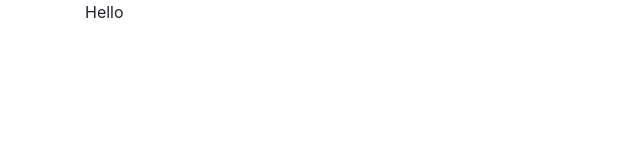
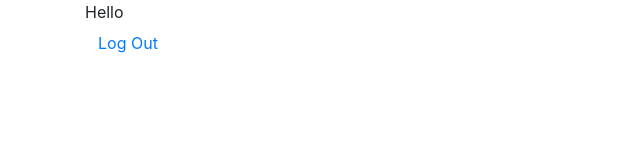
Before and after one commit to Jeffreywye/SteamWishlistAppFrontend, a React (Create React App) app: page /wishlist in a window 1280 px wide. Shown: the top 160 px of the page, without its empty margins (0-640 px from the left). Built offline with nearby package versions, Linux system fonts and the light colour scheme.

Commit message:
having issues with private routes wrapper and my authorization/verify method

```diff
--- a/src/components/App.js
+++ b/src/components/App.js
@@ -2,18 +2,22 @@ import React from "react"
 import Signup from "./Signup"
 import Login from "./Login"
 import Wishlist from "./Wishlist"
+import PrivateRoute from "./PrivateRoute"
 
 import { AuthProvider } from "../contexts/AuthContext";
 import { BrowserRouter as Router, Switch, Route} from 'react-router-dom'
 
 function App() {
+
   return (
     <Router>
       <AuthProvider>
-        <Route exact path="/" component={Login} />
-        <Route path="/signup" component={Signup}/>
-        <Route path="/login" component={Login}/>
-        <Route path="/wishlist" component={Wishlist}/>
+        <Switch>
+          <Route exact path="/" component={Login} />
+          <Route path="/signup" component={Signup}/>
+          <Route path="/login" component={Login}/>
+          <PrivateRoute path="/wishlist" component={Wishlist}/>
+        </Switch>
       </AuthProvider>
     </Router>
   )
--- a/src/components/Login.js
+++ b/src/components/Login.js
@@ -18,7 +18,7 @@ const Login = (props) => {
         try{
             setError("")
             setLoading(true)
-
+            console.log("b4 login")
             let resp_json = await login(emailRef.current.value, passwordRef.current.value)
             if (resp_json["type"] === 'error'){
                 setError(resp_json['msg'])
--- /dev/null
+++ b/src/components/PrivateRoute.js
@@ -0,0 +1,31 @@
+import React, {useState , useEffect} from 'react'
+import {Route, Redirect } from 'react-router-dom'
+import {useAuth} from '../contexts/AuthContext'
+
+const PrivateRoute = ({component: Component,  ...rest }) => {
+    // const [_access, setAccess] = useState(false)
+    const {verify} = useAuth()
+
+    // const provideAccess = async () =>{
+    //     let access = await verify()
+    //     console.log(access)
+    //     setAccess(access)
+    // }
+
+    // useEffect (() =>{
+    //     await provideAccess()
+    // }, [])
+
+    return (
+        <Route
+            {...rest}
+            render={props => {
+                return verify() ? <Component {...props} /> : <Redirect to="/login"/>
+            }}
+        >
+
+        </Route>
+    )
+}
+
+export default PrivateRoute
--- a/src/components/Wishlist.js
+++ b/src/components/Wishlist.js
@@ -1,15 +1,39 @@
 import React, {useState, useEffect} from "react"
-import { Container } from "react-bootstrap";
+import { Container, Button } from "react-bootstrap"
 import {useAuth} from '../contexts/AuthContext'
 
 const Wishlist = (props) => {
-    const {_id, _token, logout} = useAuth()
+    const [error, setError] = useState('')
+    const [verified, setVerified] = useState(false)
+    const {_id, _token, logout, verify} = useAuth()
+
+
+    function handleLogout() {
+        setError('')
+        try{
+            logout()
+        }
+        catch {
+            setError('Failed to log out')
+        }
+    }
+
+    // const provideAccess = async () =>{
+    //     let resp_json = await verify()
+    // }
+
+    // useEffect (() =>{
+    //     provideAccess()
+    // }, [])
 
     return (
         <Container>
             Hello
             <div>{_id}</div>
             <div>{_token}</div>
+            <Button variant="link" onClick={handleLogout}>
+                Log Out
+            </Button>
         </Container>
     )
 }
--- a/src/contexts/AuthContext.js
+++ b/src/contexts/AuthContext.js
@@ -1,4 +1,5 @@
 import React, { useContext, useEffect, useState } from 'react'
+import { useHistory } from "react-router-dom"
 
 const AuthContext = React.createContext()
 
@@ -16,6 +17,7 @@ export function useAuth() {
 export function AuthProvider ( { children }) {
    const [_token, setToken] = useState()
    const [_id, setID] = useState()
+   const history = useHistory()
 
     async function signup(email, password){
         let url = "http://localhost:5000/api/signup"
@@ -53,6 +55,16 @@ export function AuthProvider ( { children }) {
         setToken("")
         setID("")
         window.localStorage.removeItem('accessToken')
+        history.push('/')
+    }
+
+    async function verify(){
+        if (_token){
+            const token = window.localStorage.getItem('accessToken')
+            let jwt_decode = decodeToken(token)
+            console.log(jwt_decode)
+        }
+        return false
     }
 
     useEffect (() =>{
@@ -73,7 +85,8 @@ export function AuthProvider ( { children }) {
        _token,
        signup,
        login,
-       logout
+       logout,
+       verify
    }
 
     return (
```
